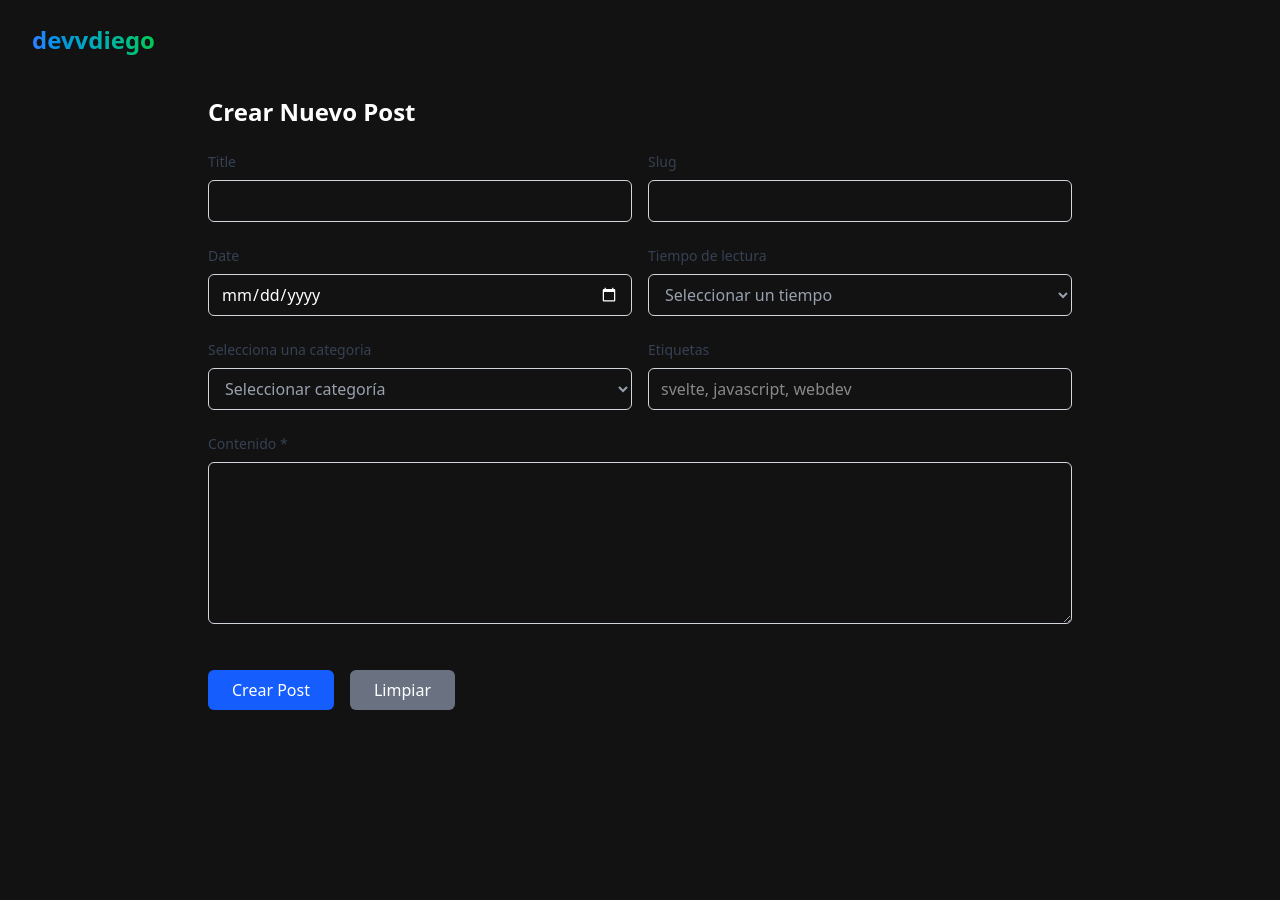
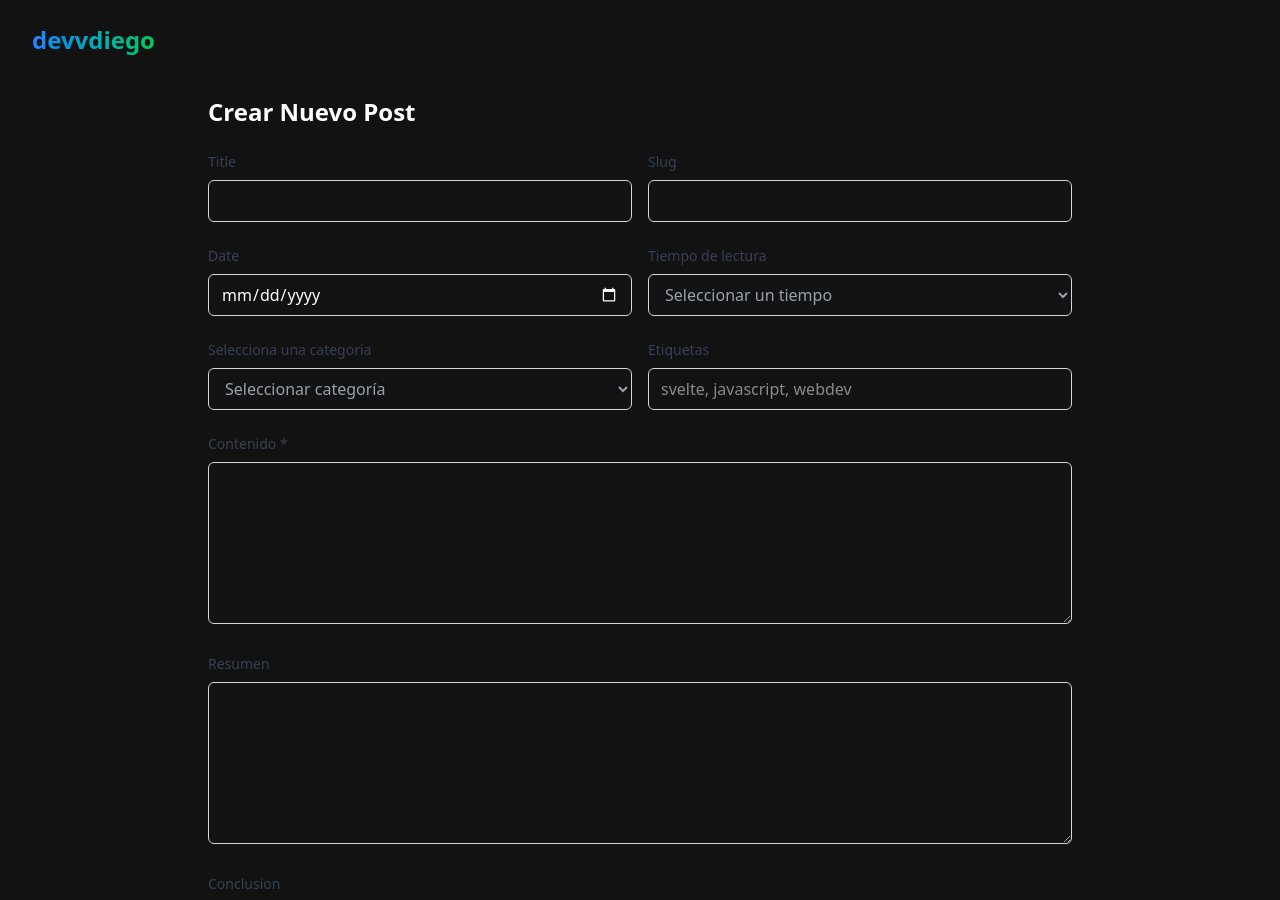
Before and after one commit to DevvDiego/DevvDiego.github.io, a SvelteKit app: page /admin in a window 1280 px wide. Shown: the top 900 px of the page. Before the commit the page ends 806 px from the top, so only its background shows below. Built offline with nearby package versions, Linux system fonts and the light colour scheme.

Commit message:
Add summary text area and conclusion text area

```diff
--- a/src/routes/admin/+page.svelte
+++ b/src/routes/admin/+page.svelte
@@ -198,6 +198,24 @@
 
         </div>
 
+        <div class="space-y-2">
+
+            <Textarea
+                id="summary" label="Resumen" rows="6"
+                bind:value={formData.summary} isRequired={true}
+            ></Textarea>
+
+        </div>
+
+
+        <div class="space-y-2">
+
+            <Textarea
+                id="conclusion" label="Conclusion" rows="6"
+                bind:value={formData.conclusion} isRequired={true}
+            ></Textarea>
+
+        </div>
 
 
         <div class="flex gap-4 pt-4">
```
